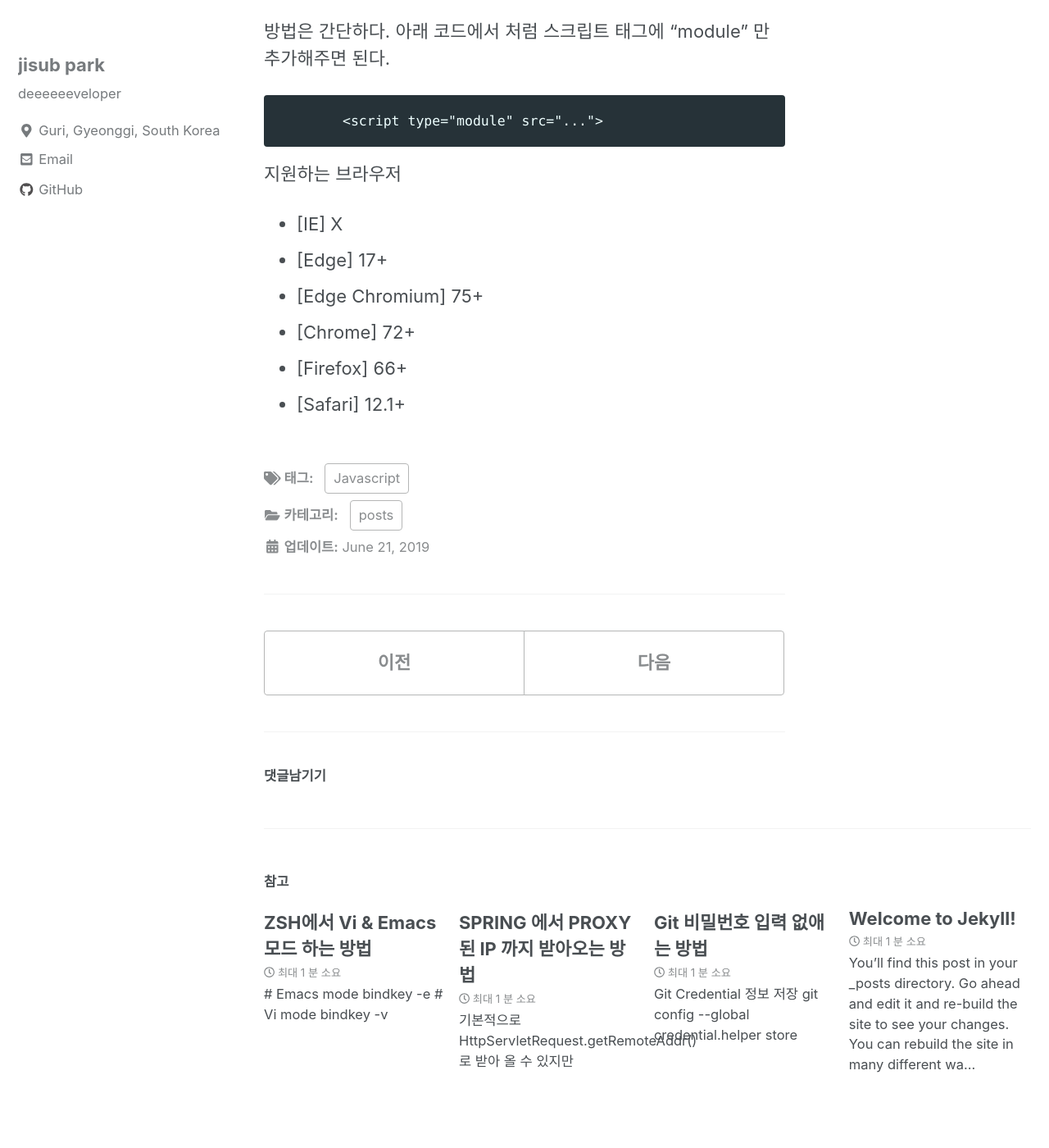
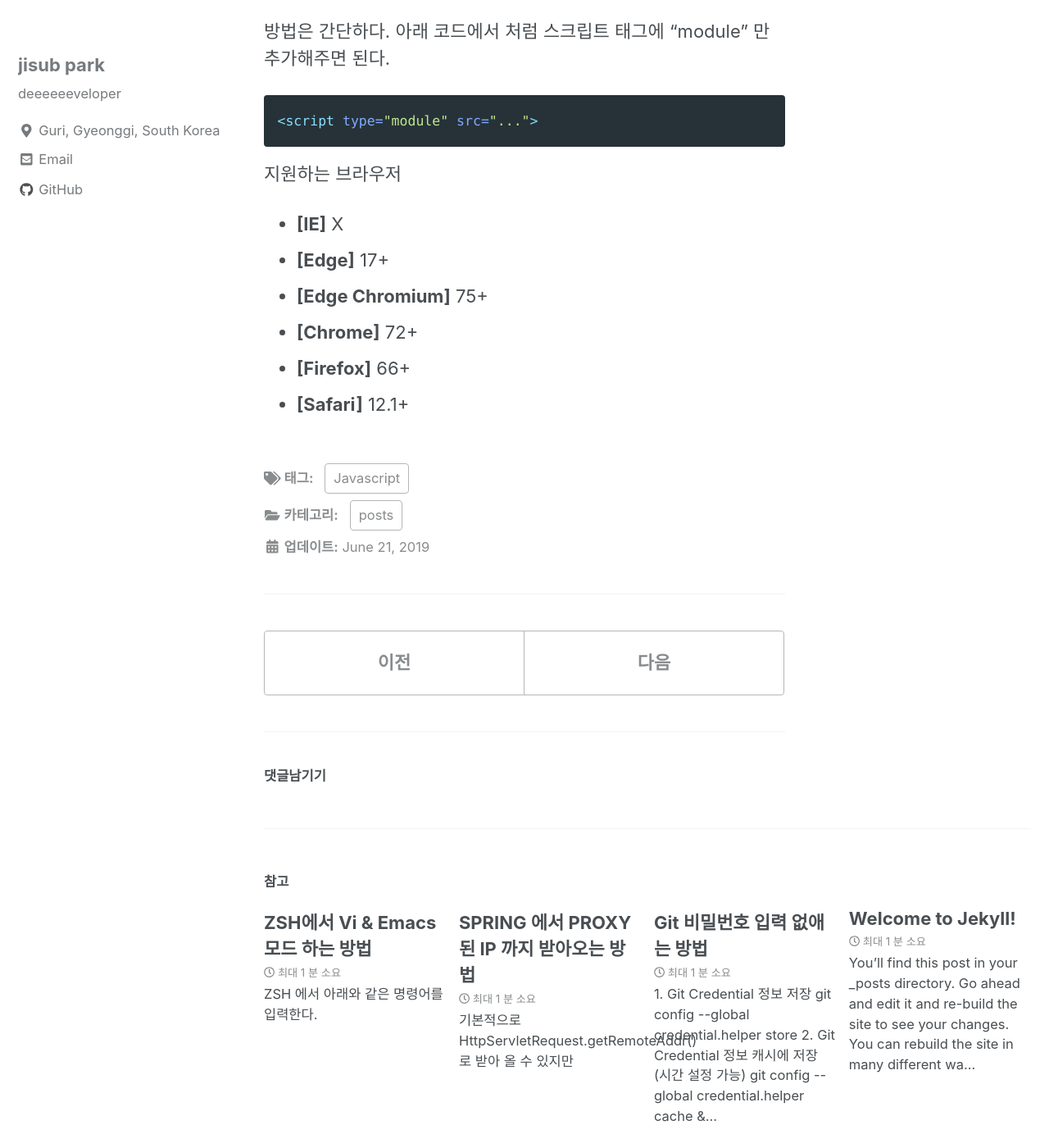
Before and after one commit to subji/subji.github.io, a Jekyll site: the page built from _posts/2019-06-21-howtousees6onbrowser.md, in a window 1280 px wide and 1400 px high, scrolled down 491 px. Shown: the whole window at 82% size. Built offline with Jekyll 4.4.1, drawn with Linux system fonts in a browser that asks for light colours; cached includes are drawn as plain includes; nearby versions of some CDN libraries; comment, search, counter and statistics services are not loaded.

Commit message:
201906270958 adjust

````diff
--- a/_posts/2019-06-21-howtousees6onbrowser.md
+++ b/_posts/2019-06-21-howtousees6onbrowser.md
@@ -15,14 +15,14 @@ vuejs 를 사용하다가 import & export 문을 사용할 경우가 생겨 사
 
 방법은 간단하다. 아래 코드에서 처럼 스크립트 태그에 "module" 만 추가해주면 된다.
 
-```
-	<script type="module" src="...">
-```
+~~~html
+<script type="module" src="...">
+~~~
 
 지원하는 브라우저
-- [IE] X
-- [Edge] 17+
-- [Edge Chromium] 75+
-- [Chrome] 72+
-- [Firefox] 66+
-- [Safari] 12.1+
+- **[IE]** X
+- **[Edge]** 17+
+- **[Edge Chromium]** 75+
+- **[Chrome]** 72+
+- **[Firefox]** 66+
+- **[Safari]** 12.1+
--- a/_posts/2019-06-25-howtosetvimodeonzsh.md
+++ b/_posts/2019-06-25-howtosetvimodeonzsh.md
@@ -5,10 +5,11 @@ categories: posts
 tags: [Linux, Zsh]
 ---
 
+ZSH 에서 아래와 같은 명령어를 입력한다.
+
+```bash
+# Emacs mode
+bindkey -e
+# Vi mode
+bindkey -v
 ```
-	# Emacs mode
-	bindkey -e
-
-	# Vi mode
-	bindkey -v
-```
````
Also changed, not shown: _posts/2019-05-30-git-credential-helper.md (+6 -9 lines), _posts/2019-06-18-getclientiponspring.md (+11 -11 lines), 1 other file.
